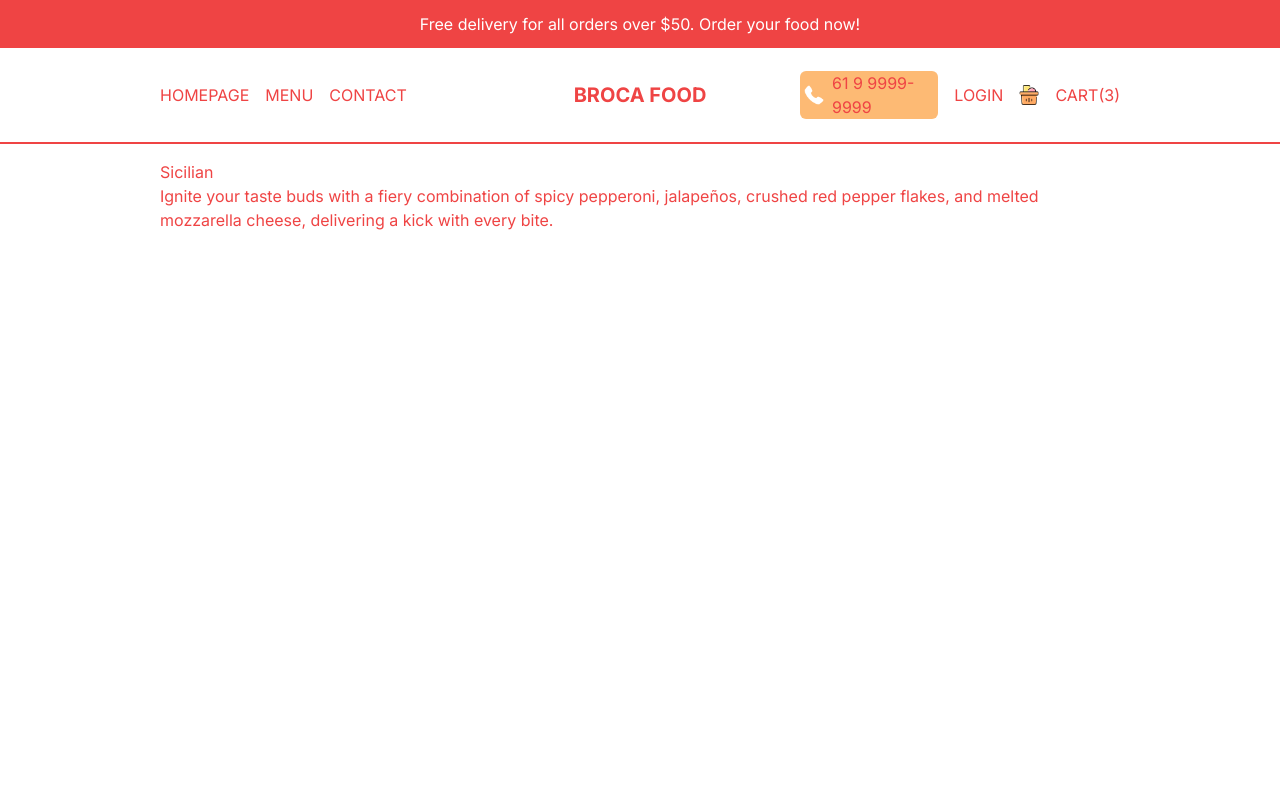
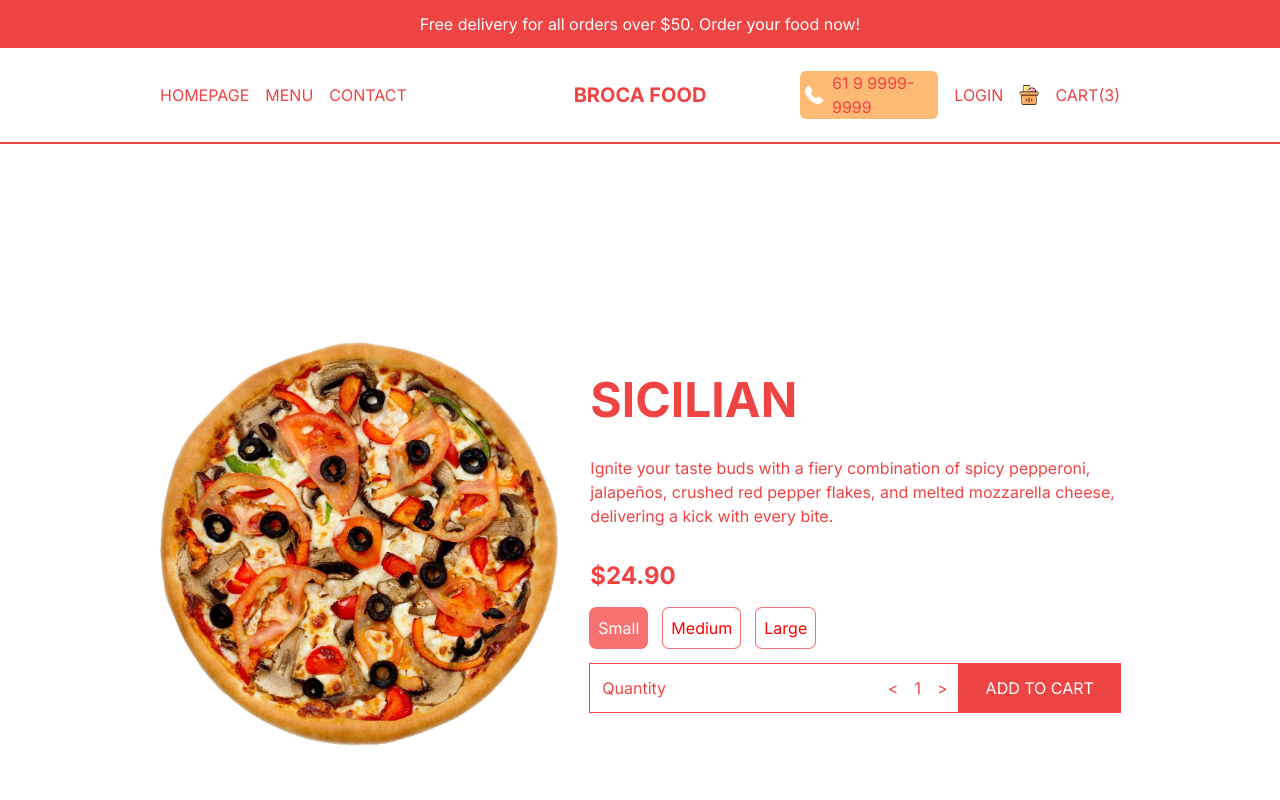
Before and after one commit to pedrowilliamsantos/restaurante, a Next.js app: page /product/1 in a window 1280 px wide. Shown: the top 800 px of the page. Built offline with nearby package versions, Linux system fonts and the light colour scheme.

Commit message:
finalizando o componente price e as funcionalidades

```diff
--- a/src/app/product/[id]/page.tsx
+++ b/src/app/product/[id]/page.tsx
@@ -5,17 +5,17 @@
 
 const SingleProduct = () => {
     return (
-        <div className='p-4 lg:px-20 xl:px-40 h-screen flex flex-col justify-end text-red-500 md:flex-row'>
+        <div className='p-4 lg:px-20 xl:px-40 h-screen flex flex-col justify-end text-red-500 md:flex-row md:gap-8 md:items-center'>
             {/**image container*/}
             {singleProduct.img &&
                 (
-                    <div className='relative'>
+                    <div className='relative w-full h-1/2 md:h-[70%]'>
                         <Image src={singleProduct.img} alt='' className='object-contain' fill />
                     </div>
                 )}
             {/**text container*/}
-            <div className=''>
-                <h1>{singleProduct.title}</h1>
+            <div className='h-1/2 flex flex-col gap-4 md:h-[70%] md:justify-center md:gap-6 xl:gap-8'>
+                <h1 className='text-3xl uppercase font-bold xl:text-5xl'>{singleProduct.title}</h1>
                 <p>{singleProduct.desc}</p>
                 <Price price={singleProduct.price} id={singleProduct.id} options={singleProduct.options}/>
             </div>
--- a/src/components/Price.tsx
+++ b/src/components/Price.tsx
@@ -1,5 +1,6 @@
-import React from 'react'
+"use client"
 
+import React, { useEffect, useState } from 'react'
 
 type Props = {
     price: number;
@@ -7,9 +8,46 @@
     options?: { title: string; additionalPrice: number }[];
 }
 const Price = ({price,id,options}: Props) => {
+
+    const [total, setTotal] = useState(price)
+    const [quantity, setQuantity] = useState(1)
+    const [selected, setSelected] = useState(0)
+
+    // change price
+    useEffect(()=> {
+        setTotal(quantity * (options ? price + options[selected].additionalPrice : price))
+    },[quantity, selected, options, price])
+
   return (
-    <div>
-        <h2></h2>
+    <div className='flex flex-col gap-4'>
+        <h2 className='text-2xl font-bold'>${total.toFixed(2)}</h2>
+        {/* options container  */}
+        <div className='flex gap-4'>
+            {options?.map((option, index)=> (
+                <button
+                key={option.title}
+                className='p-2 ring-1 ring-red-400 rounded-md min-w-[6rem]:'
+                style={{
+                    background: selected === index ? "rgb(248 113 113)" : "white",
+                    color: selected  === index ? "white" : "red",
+                }}
+
+                onClick={()=>setSelected(index)}
+                >{option.title}</button>
+            ))}
+        </div>
+        {/* quantity container ] */}
+        <div className=' flex justify-between items-center'>
+            <div className='flex justify-between w-full p-3 ring-1 ring-red-500'>
+                <span>Quantity</span>
+                <div className='flex gap-4 items-center'>
+                    <button onClick={()=>setQuantity(prev=>(prev > 1 ? prev-1 : 1))}>{'<'}</button>
+                    <span>{quantity}</span>
+                    <button onClick={()=>setQuantity(prev=>(prev < 9 ? prev +1 : 9))}>{'>'}</button>
+                </div>
+            </div>
+            <button className='uppercase bg-red-500 text-white p-3 ring-1 ring-red-500 w-56'>Add to Cart</button>
+        </div>
     </div>
   )
 }
```
